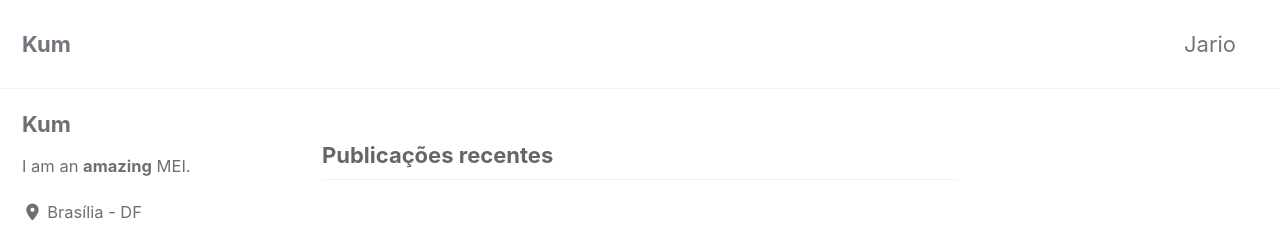
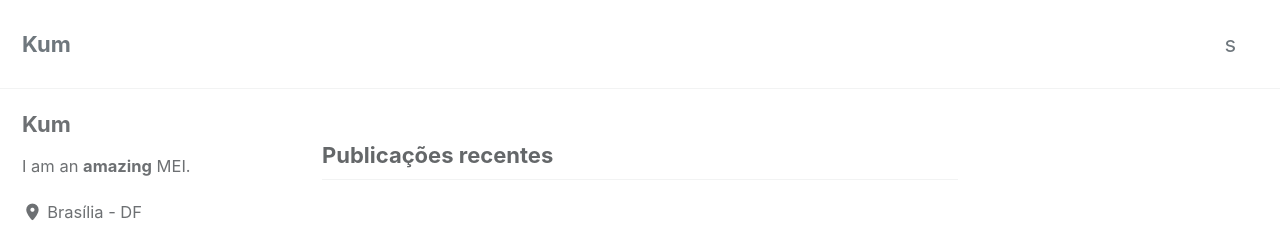
Before and after one commit to jario/kum.github.io, a Jekyll site: the page built from index.html, in a window 1280 px wide. Shown: the top 225 px of the page. Built offline with Jekyll 4.4.1, drawn with Linux system fonts in a browser that asks for light colours; cached includes are drawn as plain includes; the list of posts is cut into pages by our own code.

Commit message:
Update navigation.yml

```diff
--- a/_data/navigation.yml
+++ b/_data/navigation.yml
@@ -1,7 +1,7 @@
 # main links
 main:
-  - title: "Jario"
-    url: https://jario.com.br/
+  - title: "s"
+    url: https://tr.ee/kum
   #- title: "Quick-Start Guide"
   #  url: https://mmistakes.github.io/minimal-mistakes/docs/quick-start-guide/
   # - title: "About"
```
